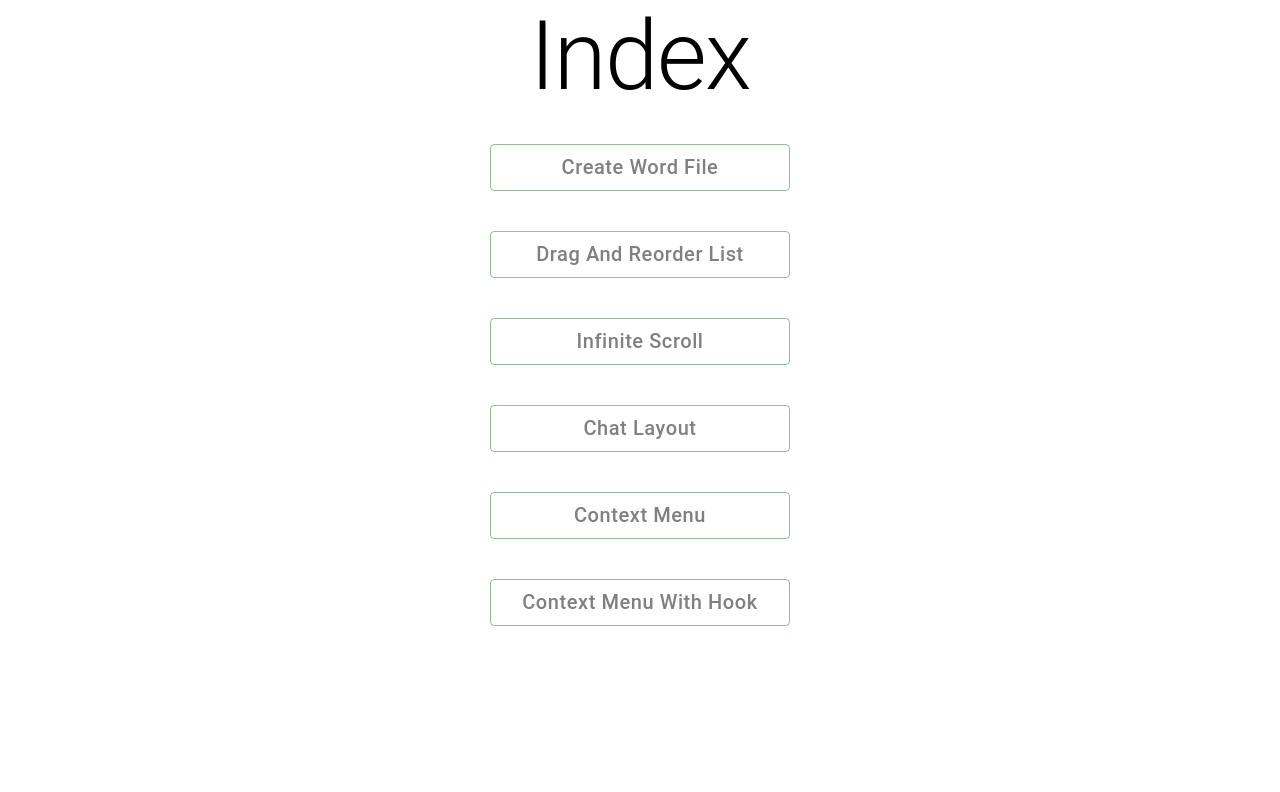
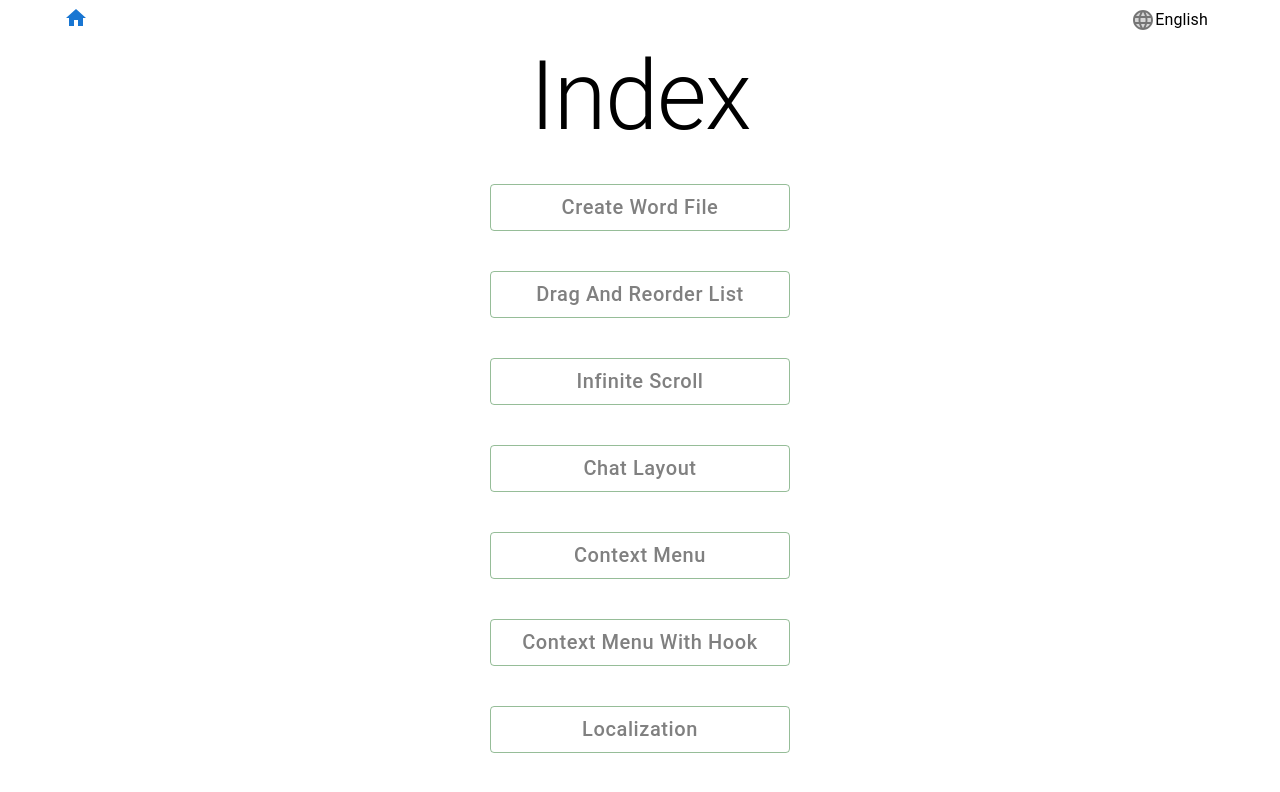
Before and after one commit to Foysal0076/javascript-nextjs-practice, a Next.js app: page / in a window 1280 px wide. Shown: the top 792 px of the page. Built offline with nearby package versions, Linux system fonts and the light colour scheme.

Commit message:
Localization

```diff
--- a/next.config.js
+++ b/next.config.js
@@ -1,5 +1,9 @@
 module.exports = {
   reactStrictMode: true,
+  i18n: {
+    locales: ['en', 'fr', 'ar'],
+    defaultLocale: 'en',
+  },
   images: {
     domains: ['source.unsplash.com', 'images.unsplash.com'],
   }
--- /dev/null
+++ b/public/assets/locales/en/translations.json
@@ -0,0 +1,14 @@
+{
+  "app_title": "Title",
+  "language": "Language",
+  "welcome_message": "Welcome",
+  "days_since_release": "it's been {{number_of_days}} days since this video was released",
+  "localization": "Localization",
+  "index": "Index",
+  "create-word-file": "Create Word File",
+  "drag-and-reorder-list": "Drag and Reorder List",
+  "infinite-scroll": "Infinite Scroll",
+  "chat-layout": "Chat Layout",
+  "context-menu": "Context Menu",
+  "context-menu-with-hook": "Context Menu with Hook"
+}
--- /dev/null
+++ b/src/Components/Navbar/LanguageChangeMenu.tsx
@@ -0,0 +1,61 @@
+import React from 'react'
+import { LanguageTwoTone } from '@mui/icons-material'
+import { Box, IconButton, Menu, MenuItem, Typography } from '@mui/material'
+import { useRouter } from 'next/router'
+import { languages } from '@constants/languages'
+import i18next from 'i18next'
+
+const LocalizationMenu = () => {
+
+  const router = useRouter()
+
+  const changeLanguage = (locale: string) => {
+    i18next.changeLanguage(locale)
+    router.push(router.pathname, router.asPath, { locale })
+  }
+  const [anchorEl, setAnchorEl] = React.useState<null | HTMLElement>(null)
+  const open = Boolean(anchorEl)
+  const handleClick = (event: React.MouseEvent<HTMLElement>) => {
+    setAnchorEl(event.currentTarget)
+  }
+  const handleClose = () => {
+    setAnchorEl(null)
+  }
+
+  const currentLanguage = languages.find((l) => l.code === router.locale) || languages[0]
+
+  const renderMenu = () => {
+    return (
+      <Menu
+        anchorEl={anchorEl}
+        id="account-menu"
+        open={open}
+        onClose={handleClose}
+        onClick={handleClose}
+        transformOrigin={{ horizontal: 'right', vertical: 'top' }}
+        anchorOrigin={{ horizontal: 'right', vertical: 'bottom' }}
+      >
+        {languages?.length > 0 && languages.map((language) => (
+          <MenuItem disabled={false} key={language.code} onClick={() => changeLanguage(language.code)}>
+            {language.name}
+          </MenuItem>
+        ))}
+      </Menu>
+    )
+  }
+
+  return (
+    <Box display='flex' alignItems='center' p={1}>
+      <IconButton
+        onClick={handleClick}
+        sx={{ minWidth: 0, p: 0 }}
+      >
+        <LanguageTwoTone />
+      </IconButton>
+      <Typography>{currentLanguage.name}</Typography>
+      {renderMenu()}
+    </Box>
+  )
+}
+
+export default LocalizationMenu
--- /dev/null
+++ b/src/Components/Navbar/index.tsx
@@ -0,0 +1,30 @@
+import LocalizationMenu from "@components/Navbar/LanguageChangeMenu"
+import { Box, Container } from "@mui/material"
+import Link from "next/link"
+import HomeIcon from '@mui/icons-material/Home'
+
+const Navbar = () => {
+  return (
+    <Box>
+      <Container>
+        <Box display='flex' alignItems='center'>
+          <Link href='/'>
+            <a>
+              <HomeIcon color="primary" />
+            </a>
+          </Link>
+          <Box
+            display='flex'
+            flexGrow={1}
+            justifyContent='flex-end'
+            alignItems='center'
+          >
+            <LocalizationMenu />
+          </Box>
+        </Box>
+      </Container>
+    </Box>
+  )
+}
+
+export default Navbar
--- a/src/Components/_Common/Layout/Layout.tsx
+++ b/src/Components/_Common/Layout/Layout.tsx
@@ -1,8 +1,13 @@
+import Navbar from '@components/Navbar'
 import { Box } from '@mui/material'
 import React from 'react'
 
+interface Props {
+  children: React.ReactNode
+}
+
 // This Layout will always keep the footer at the bottom of the page regardless of the content
-const Layout = ({ children }) => {
+const Layout = ({ children }: Props) => {
   return (
     <Box>
       <Box sx={{
@@ -13,6 +18,8 @@ const Layout = ({ children }) => {
           position: 'relative',
           paddingBottom: '100px' //This is the height of the footer
         }}>
+          {/* Navbar */}
+          <Navbar />
           {/* Main Page content */}
           {children}
         </Box>
--- /dev/null
+++ b/src/constants/languages.ts
@@ -0,0 +1,18 @@
+export const languages = [
+  {
+    code: 'en',
+    name: 'English',
+    country_code: 'gb',
+  },
+  {
+    code: 'fr',
+    name: 'Français',
+    country_code: 'fr',
+  },
+  {
+    code: 'ar',
+    name: 'العربية',
+    dir: 'rtl',
+    country_code: 'sa',
+  },
+]
--- a/src/pages/_app.tsx
+++ b/src/pages/_app.tsx
@@ -1,13 +1,62 @@
 import Layout from '@components/_Common/Layout/Layout'
+import i18next from 'i18next'
 import { AppProps } from 'next/app'
 import '../styles/globals.css'
+import HttpApi from 'i18next-http-backend'
+import { initReactI18next, useTranslation } from 'react-i18next'
+import { Box, Typography } from '@mui/material'
+import { useEffect } from 'react'
+import { languages } from '@constants/languages'
+import { useRouter } from 'next/router'
+import LanguageDetector from 'i18next-browser-languagedetector'
 
-function MyApp ({ Component, pageProps }:AppProps) {
+i18next
+  .use(HttpApi)
+  .use(LanguageDetector)
+  .use(initReactI18next)
+  .init({
+    supportedLngs: ['en', 'ar', 'fr'],
+    fallbackLng: 'en',
+    debug: false,
+    // Options for language detector
+    detection: {
+      order: ['path', 'cookie', 'htmlTag'],
+      caches: ['cookie'],
+    },
+    react: { useSuspense: false },
+    backend: {
+      loadPath: '/assets/locales/{{lng}}/translations.json',
+    },
+  })
+
+const loadingMarkup = (
+  <Box>
+    <Typography textAlign='center'>Loading...</Typography>
+  </Box>
+)
+
+function MyApp ({ Component, pageProps }: AppProps) {
+  const AnyComponent = Component as any
+
+  //#region Language Change
+  // const currentLanguageCode = cookies.get('i18next') || 'en'
+  const currentLanguageCode = useRouter().locale || 'en'
+  const currentLanguage = languages.find((l) => l.code === currentLanguageCode)
+  const { t } = useTranslation()
+  console.log(currentLanguage)
+  useEffect(() => {
+    console.log('Setting page stuff')
+    document.body.dir = currentLanguage?.dir || 'ltr'
+    document.title = t('app_title')
+  }, [currentLanguage, t])
+  //#endregion
 
   return (
-    <Layout>
-      <Component {...pageProps} />
-    </Layout>
+    <>
+      <Layout>
+        <AnyComponent {...pageProps} />
+      </Layout >
+    </>
   )
 }
 
--- a/src/pages/index.tsx
+++ b/src/pages/index.tsx
@@ -1,8 +1,11 @@
 import { Box, Button, Typography } from '@mui/material'
 import Head from 'next/head'
 import Link from 'next/link'
+import { useTranslation } from 'react-i18next'
 
 const Home = () => {
+  const { t } = useTranslation()
+
   return (
     <div>
       <Head>
@@ -14,7 +17,7 @@ const Home = () => {
       <Box display='flex' justifyContent='center' my={4}>
         <Link href='/create-word-file' passHref>
           <Button variant='outlined' color='success' sx={{ width: '300px', textTransform: 'capitalize', color: 'GrayText', fontSize: '20px', marginBottom: '8px' }}>
-            Create Word File
+            {t('create-word-file')}
           </Button>
         </Link>
       </Box>
@@ -22,35 +25,42 @@ const Home = () => {
       <Box display='flex' justifyContent='center' my={4}>
         <Link href='/drag-and-reorder-list' passHref>
           <Button variant='outlined' color='success' sx={{ width: '300px', textTransform: 'capitalize', color: 'GrayText', fontSize: '20px', marginBottom: '8px' }}>
-            Drag and Reorder List
+            {t('drag-and-reorder-list')}
           </Button>
         </Link>
       </Box>
       <Box display='flex' justifyContent='center' my={4}>
         <Link href='/infinite-scroll' passHref>
           <Button variant='outlined' color='success' sx={{ width: '300px', textTransform: 'capitalize', color: 'GrayText', fontSize: '20px', marginBottom: '8px' }}>
-            Infinite Scroll
+            {t('infinite-scroll')}
           </Button>
         </Link>
       </Box>
       <Box display='flex' justifyContent='center' my={4}>
         <Link href='/chat-layout' passHref>
           <Button variant='outlined' color='success' sx={{ width: '300px', textTransform: 'capitalize', color: 'GrayText', fontSize: '20px', marginBottom: '8px' }}>
-            Chat Layout
+            {t('chat-layout')}
           </Button>
         </Link>
       </Box>
       <Box display='flex' justifyContent='center' my={4}>
         <Link href='/context-menu' passHref>
           <Button variant='outlined' color='success' sx={{ width: '300px', textTransform: 'capitalize', color: 'GrayText', fontSize: '20px', marginBottom: '8px' }}>
-            Context Menu
+            {t('context-menu')}
           </Button>
         </Link>
       </Box>
       <Box display='flex' justifyContent='center' my={4}>
         <Link href='/context-menu-with-hook' passHref>
           <Button variant='outlined' color='success' sx={{ width: '300px', textTransform: 'capitalize', color: 'GrayText', fontSize: '20px', marginBottom: '8px' }}>
-            Context Menu with Hook
+            {t('context-menu-with-hook')}
+          </Button>
+        </Link>
+      </Box>
+      <Box display='flex' justifyContent='center' my={4}>
+        <Link href='/localization' passHref>
+          <Button variant='outlined' color='success' sx={{ width: '300px', textTransform: 'capitalize', color: 'GrayText', fontSize: '20px', marginBottom: '8px' }}>
+            {t('localization')}
           </Button>
         </Link>
       </Box>
```
Also changed, not shown: package.json (+6 -1 lines), public/assets/locales/ar/translations.json (added, +14 -0 lines), public/assets/locales/fr/translations.json (added, +14 -0 lines), src/pages/localization.tsx (added, +18 -0 lines), 1 other file (tests, documents, lock files or other folders).
